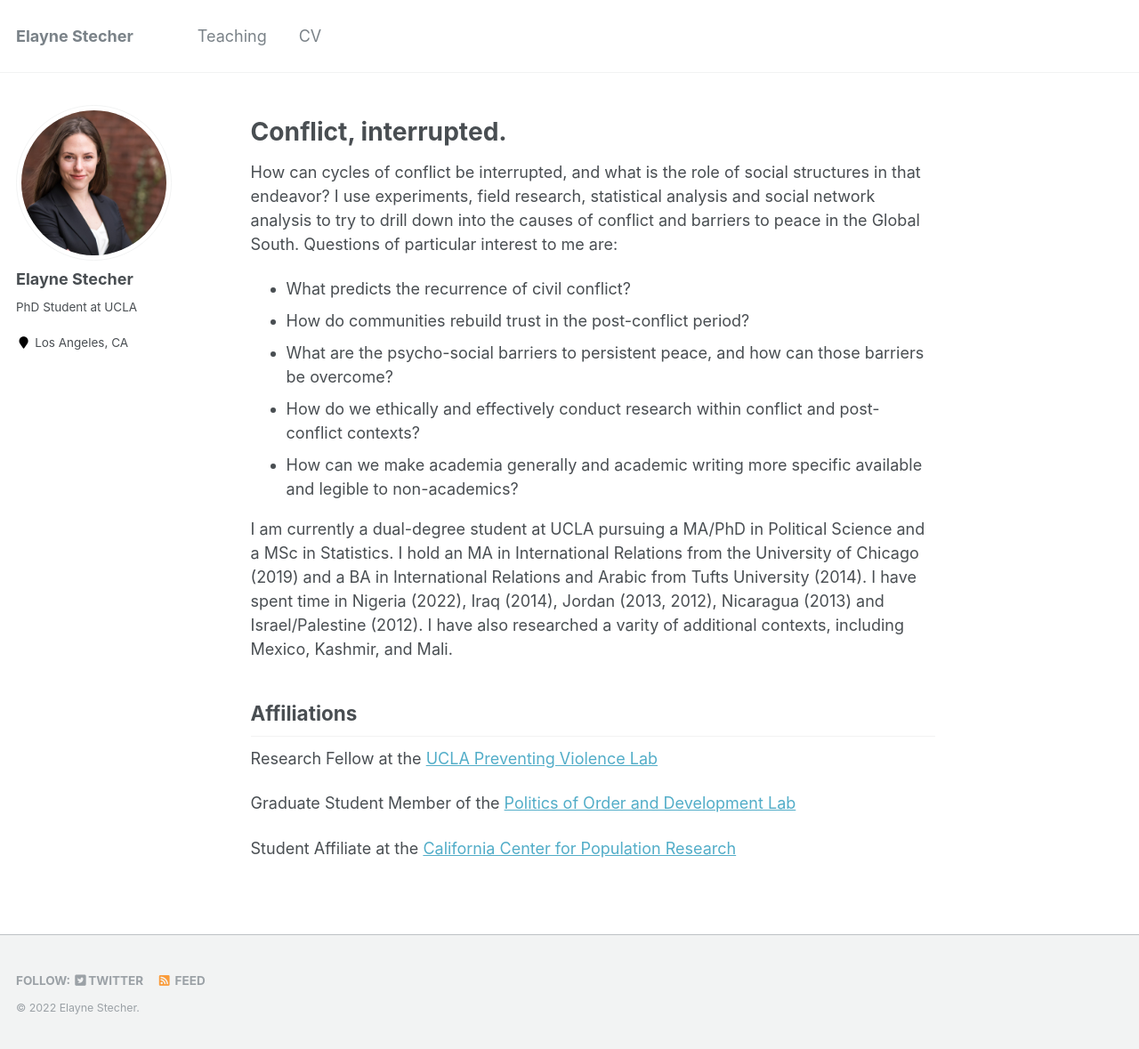
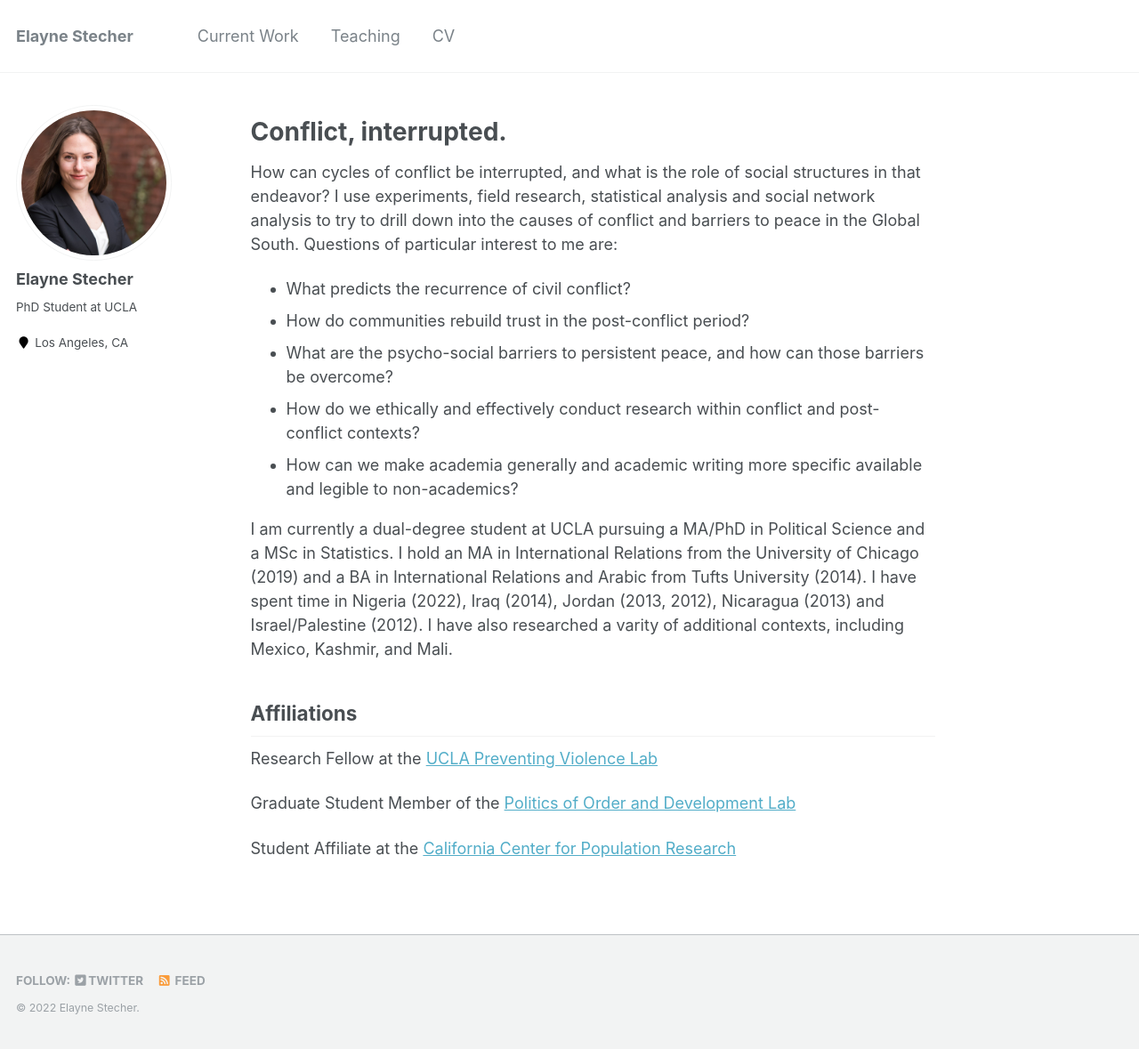
Before and after one commit to estech01/estech01.github.io, a Jekyll site: the page built from _pages/about.md, in a window 1280 px wide and 1179 px high. Shown: the whole window at 89% size. Built offline with Jekyll 4.4.1, drawn with Linux system fonts in a browser that asks for light colours.

Commit message:
Update navigation.yml

```diff
--- a/_data/navigation.yml
+++ b/_data/navigation.yml
@@ -1,7 +1,7 @@
 # main links links
 main:
- # - title: "Publications"
- #   url: /publications/
+  - title: "Current Work"
+    url: /currentwork/
 
  # - title: "Talks"
  #   url: /talks/
```
